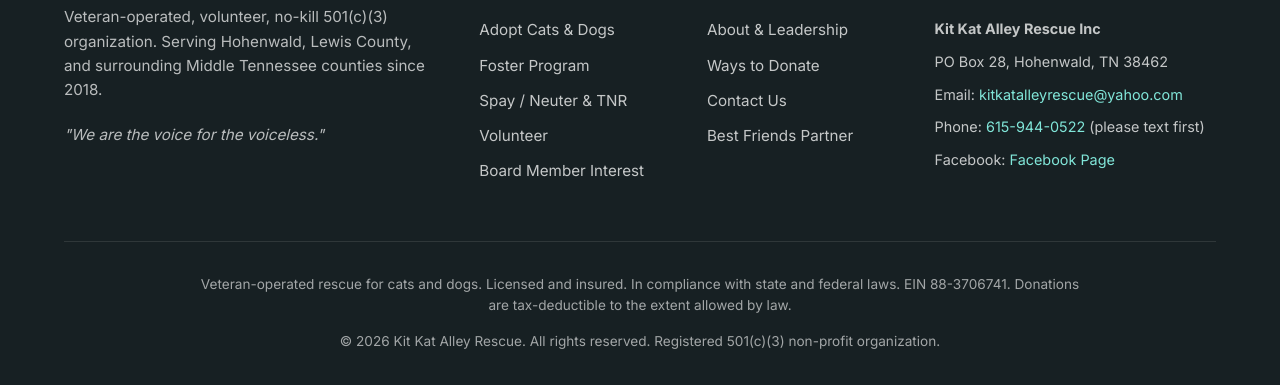
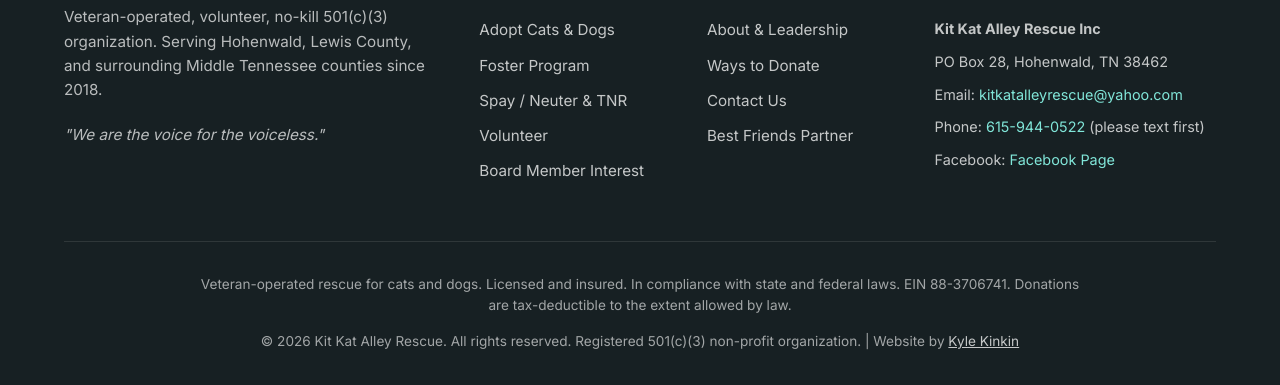
Before and after one commit to Duckxmeta/KitKat-Alley-Rescue-, a plain HTML site: page index.html in a window 1280 px wide. Shown: the part 4463-4848 px from the top of the page. Drawn offline with Linux system fonts and the light colour scheme.

Commit message:
Add website developer tag and author metadata for Kyle Kinkin (https://www.justduckit.xyz/work)

```diff
--- a/index.html
+++ b/index.html
@@ -5,6 +5,8 @@
     <meta name="viewport" content="width=device-width, initial-scale=1.0">
     <title>Kit Kat Alley Rescue | No-kill cat and dog rescue in Hohenwald, TN</title>
     <meta name="description" content="Kit Kat Alley Rescue is a veteran-operated, 501(c)(3) no-kill volunteer rescue for cats and dogs in Hohenwald, Lewis County, and Middle Tennessee. Founded in 2018.">
+    <!-- Website created by Kyle Kinkin | https://www.justduckit.xyz/work -->
+    <meta name="author" content="Kyle Kinkin - https://www.justduckit.xyz/work">
     <link rel="canonical" href="https://kitkatalleyrescue.org/">
 
     <!-- Open Graph / Meta -->
@@ -349,7 +351,7 @@
                 <p class="footer-trust-line">
                     Veteran-operated rescue for cats and dogs. Licensed and insured. In compliance with state and federal laws. EIN 88-3706741. Donations are tax-deductible to the extent allowed by law.
                 </p>
-                <p>&copy; 2026 Kit Kat Alley Rescue. All rights reserved. Registered 501(c)(3) non-profit organization.</p>
+                <p>&copy; 2026 Kit Kat Alley Rescue. All rights reserved. Registered 501(c)(3) non-profit organization. | Website by <a href="https://www.justduckit.xyz/work" target="_blank" rel="noopener noreferrer" style="color: rgba(255,255,255,0.75); text-decoration: underline;">Kyle Kinkin</a></p>
             </div>
         </div>
     </footer>
```
Also changed, not shown: about.html (+3 -1 lines), adopt.html (+3 -1 lines), animal.html (+3 -1 lines), board-interest.html (+3 -1 lines), contact.html (+3 -1 lines), donate.html (+3 -1 lines), foster.html (+3 -1 lines), spay-neuter.html (+6 -0 lines), volunteer.html (+3 -1 lines).
